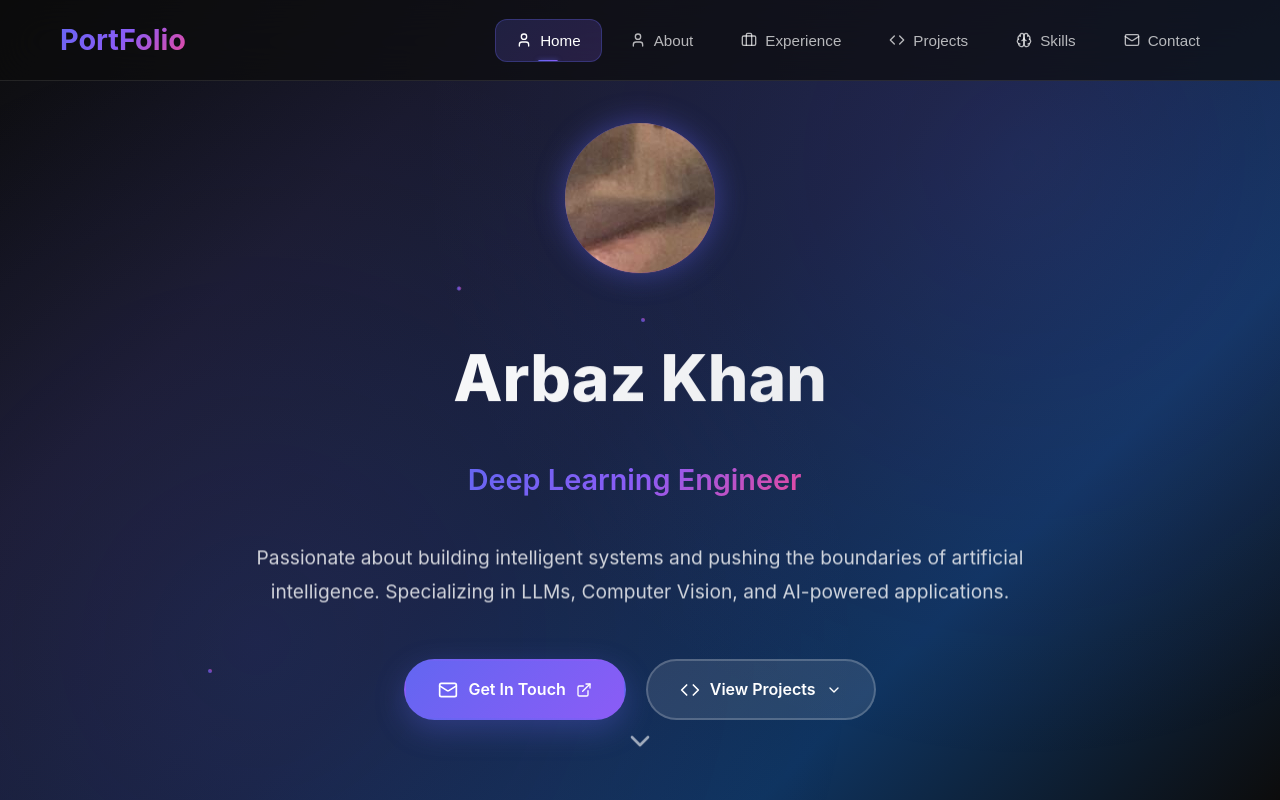
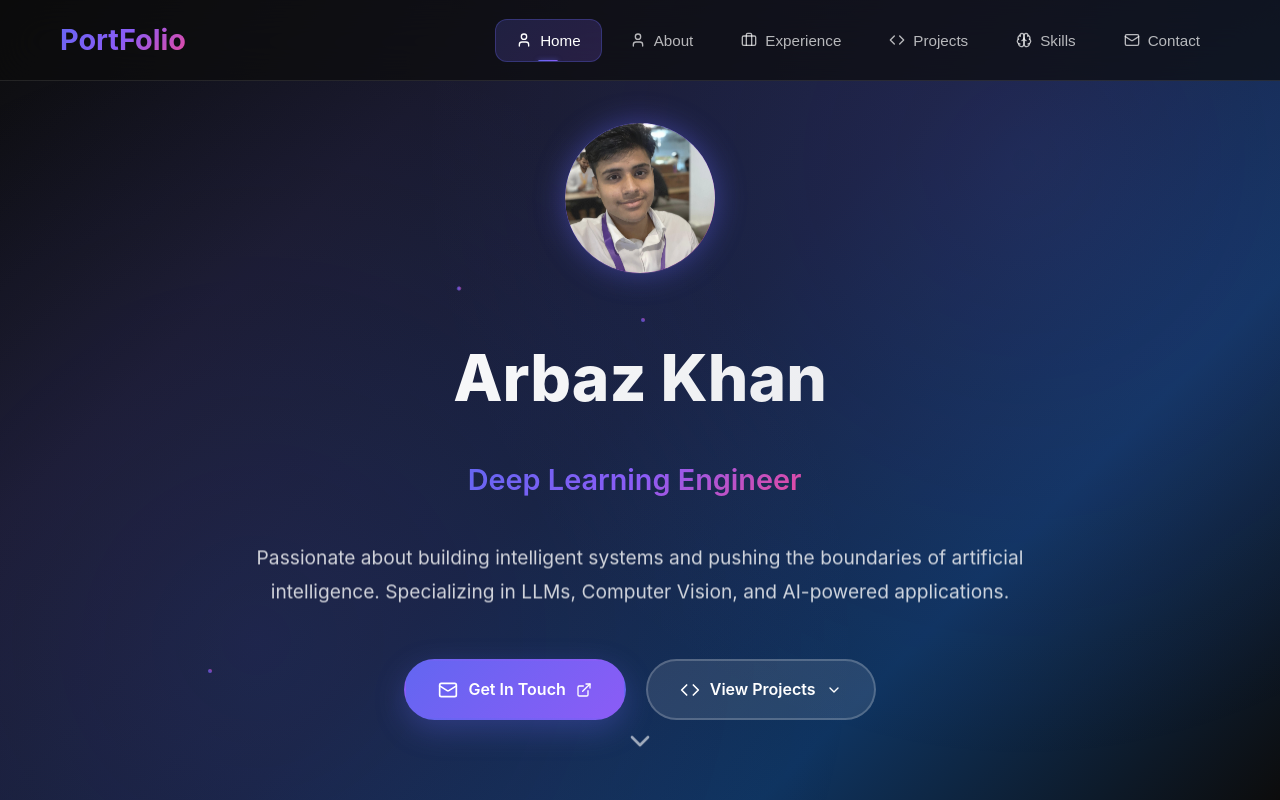
Before and after one commit to Arbazkhan-cs/PortFolio, a React (Create React App) app: page / in a window 1280 px wide. Shown: the top 800 px of the page. Built offline with nearby package versions, Linux system fonts and the light colour scheme.

Commit message:
Update App.css

```diff
--- a/src/App.css
+++ b/src/App.css
@@ -413,6 +413,18 @@ body {
 .avatar-icon {
   color: white;
   z-index: 2;
+}
+
+.avatar-image {
+  width: 100%;
+  height: 100%;
+  object-fit: cover;
+  border-radius: 50%;
+  transition: transform 0.3s ease;
+}
+
+.avatar-container:hover .avatar-image {
+  transform: scale(1.05);
 }
 
 .hero-title {
```
